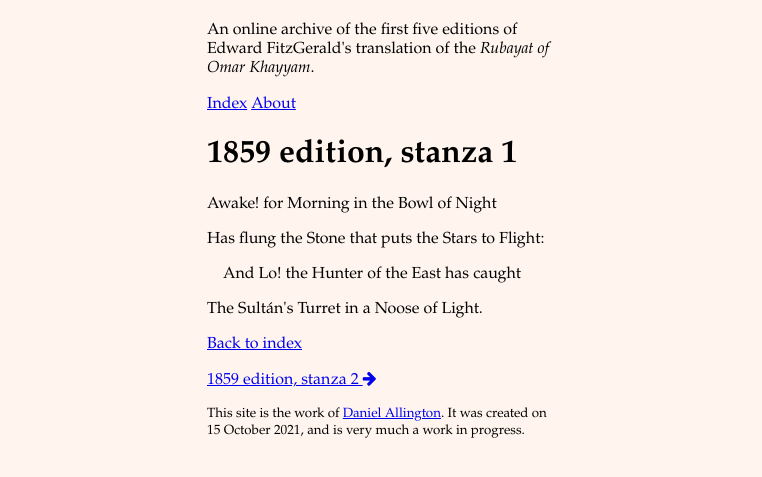
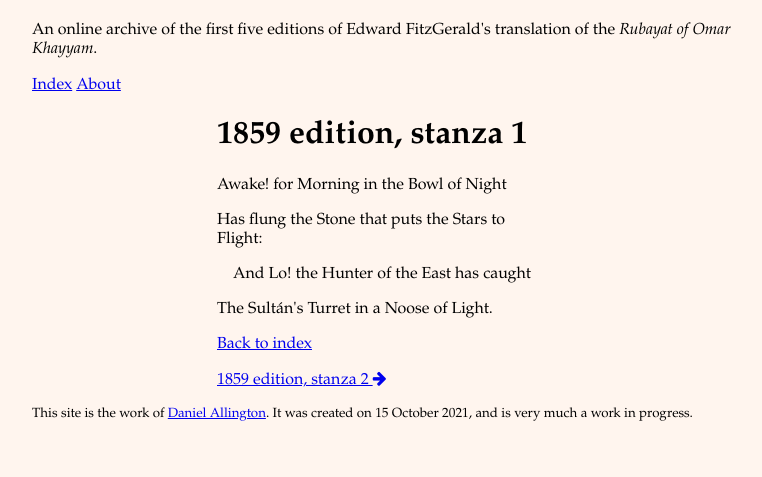
Before and after one commit to daniel-allington/fitzKhayyam, a Jekyll site: the page built from _stanzas/ed-1859-stanza-1.md, in a window 1280 px wide. Shown: the top 477 px of the page, without its empty margins (258-1020 px from the left). Built offline with Jekyll 4.4.1, drawn with Linux system fonts in a browser that asks for light colours.

Commit message:
Responsive layout

```diff
--- a/_layouts/index_layout.html
+++ b/_layouts/index_layout.html
@@ -3,6 +3,7 @@
 ---
 <head>
     <meta charset="utf-8">
+    <meta name="viewport" content="width=device-width, initial-scale=1.0">
     <title>{{ page.title }}</title>
     <link rel="stylesheet" href="https://cdnjs.cloudflare.com/ajax/libs/font-awesome/4.7.0/css/font-awesome.min.css">
     <link rel="stylesheet" href="{{ site.baseurl }}/styles.css">
--- a/_layouts/stanza.html
+++ b/_layouts/stanza.html
@@ -3,11 +3,12 @@
 ---
 <head>
     <meta charset="utf-8">
+    <meta name="viewport" content="width=device-width, initial-scale=1.0">
     <title>{{ page.edition }} edition, stanza {{ page.stanza }}</title>
     <link rel="stylesheet" href="https://cdnjs.cloudflare.com/ajax/libs/font-awesome/4.7.0/css/font-awesome.min.css">
     <link rel="stylesheet" href="{{ site.baseurl }}/styles.css">
 </head>
-<div class = "stanza">
+<div id = "stanza">
     <h1>{{ page.edition }} edition, stanza {{ page.stanza }}</h1>
     <p class = 'verse'>{{ page.v1 }}</p>
     <p class = 'verse'>{{ page.v2 }}</p>
--- a/styles.css
+++ b/styles.css
@@ -24,6 +24,10 @@
   text-indent: 1em;
 }
 
+footer {
+  font-size: smaller;
+}
+
 #wrapper {
   max-width: 350px;
   margin: auto
@@ -34,6 +38,21 @@
   margin: auto
 }
 
-footer {
-  font-size: smaller;
+@media only screen and (min-width: 600px) {
+  #wrapper {
+    max-width: 550px;
+  }
+  #stanza {
+    max-width: 500px;
+    margin: auto;
+  }
 }
+
+@media only screen and (min-width: 800px) {
+  #wrapper {
+    max-width: 700px;
+  }
+  #stanza {
+    max-width: 550px;
+  }
+}
```
